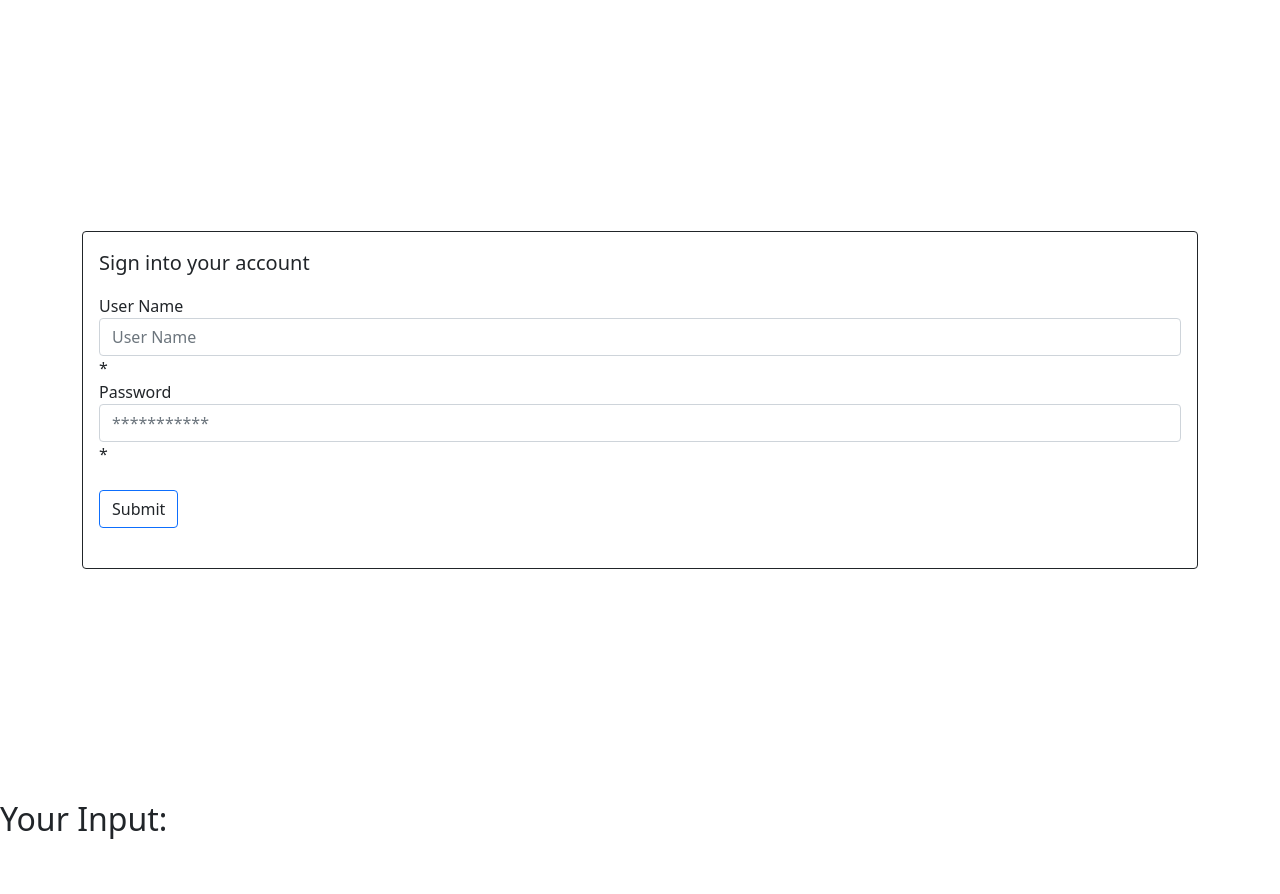
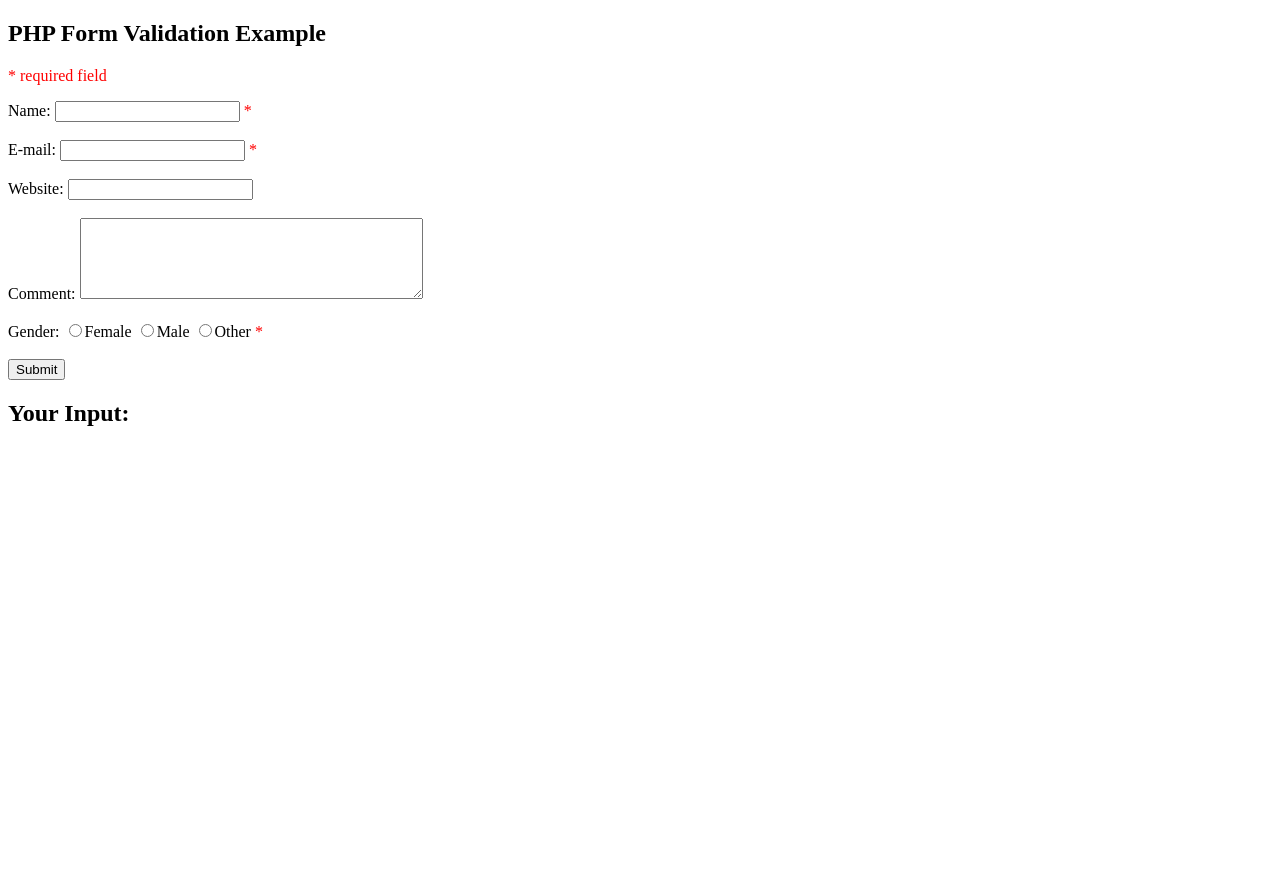
Before and after one commit to britealex/Practice_Folder, a PHP site: page / in a window 1280 px wide. After the commit the page ends 426 px from the top, so only its background shows below. Run offline with PHP 8.4, Linux system fonts and the light colour scheme.

Commit message:
Add files via upload

```diff
--- a/index.php
+++ b/index.php
@@ -1,39 +1,69 @@
-<!DOCTYPE html>
-<html lang="en">
+<!DOCTYPE HTML>
+<html>
+<title>Self Posting Form practice. </title>
 
 <head>
-    <title>Brite Pedigree Registry</title>
-    <meta charset="utf-8">
-    <meta name="viewport" content="width=device-width, initial-scale=1">
-    <link href="https://cdn.jsdelivr.net/npm/bootstrap@5.1.3/dist/css/bootstrap.min.css" rel="stylesheet">
+    <style>
+        .error {
+            color: #FF0000;
+        }
+    </style>
 </head>
 
 <body>
 
-
     <?php
-
-    $userNameErr = $passwordErr = "";
-    $userName = $password = "";
+    // define variables and set to empty values
+    $nameErr = $emailErr = $genderErr = $websiteErr = "";
+    $name = $email = $gender = $comment = $website = "";
 
     if ($_SERVER["REQUEST_METHOD"] == "POST") {
-        if (empty($_POST["userName"])) {
-            $userNameErr = "Username Required";
+        //retrieves all data passed into the url. and accesses each by the given name in the html code
+        if (empty($_POST["name"])) {
+            $nameErr = "Name is required";
         } else {
-            $userName = test_input($_POST["userName"]);
+            $name = test_input($_POST["name"]);
 
-            if (!preg_match("/^[a-zA-Z-' ]*$/", $userName)) {
-                $userNameErr = "Only letters and white space allowed";
+            // check if name only contains letters and whitespace
+            if (!preg_match("/^[a-zA-Z-' ]*$/", $name)) {
+                $nameErr = "Only letters and white space allowed";
             }
         }
 
-        if (empty($_POST["password"])) {
-            $passwordErr = "Password Required";
+        if (empty($_POST["email"])) {
+            $emailErr = "Email is required";
         } else {
-            $password = test_input($_POST["password"]);
+            $email = test_input($_POST["email"]);
+            // check if e-mail address is well-formed
+            if (!filter_var($email, FILTER_VALIDATE_EMAIL)) {
+                $emailErr = "Invalid email format";
+            }
+        }
+
+        if (empty($_POST["website"])) {
+            $website = "";
+        } else {
+            $website = test_input($_POST["website"]);
+            // check if URL address syntax is valid (this regular expression also allows dashes in the URL)
+            if (!preg_match("/\b(?:(?:https?|ftp):\/\/|www\.)[-a-z0-9+&@#\/%?=~_|!:,.;]*[-a-z0-9+&@#\/%=~_|]/i", $website)) {
+                $websiteErr = "Invalid URL";
+            }
+        }
+
+        if (empty($_POST["comment"])) {
+            $comment = "";
+        } else {
+            $comment = test_input($_POST["comment"]);
+        }
+
+        if (empty($_POST["gender"])) {
+            $genderErr = "Gender is required";
+        } else {
+            $gender = test_input($_POST["gender"]);
         }
     }
 
+    //removes redundant html characters
     function test_input($data)
     {
         $data = trim($data);
@@ -41,41 +71,44 @@
         $data = htmlspecialchars($data);
         return $data;
     }
-
     ?>
 
-
-    <main class="d-flex align-items-center min-vh-100 py-3 py-md-0">
-        <div class="container">
-            <div class="card border border-dark">
-                <div>
-                    <div class="card-body">
-                        <p class="fs-5">Sign into your account</p>
-                        <form method="post" action="<?php echo htmlspecialchars($_SERVER["PHP_SELF"]); ?>">
-                            <div class="form-group">
-                                <label for="text">User Name</label>
-                                <input type="text" name="userName" id="userName" class="form-control" placeholder="User Name">
-                                <span class="error">* <?php echo $userNameErr; ?> </span>
-                            </div>
-                            <div class="form-group mb-4">
-                                <label for="password" class="sr-only">Password</label>
-                                <input type="password" name="password" id="password" class="form-control" placeholder="***********">
-                                <span class="error">* <?php echo $passwordErr; ?> </span>
-                            </div>
-                            <input name="login" id="login" class="btn btn-block login-btn mb-4 border border-primary" type="submit">
-                        </form>
-                    </div>
-                </div>
-            </div>
-        </div>
-    </main>
+    <h2>PHP Form Validation Example</h2>
+    <p><span class="error">* required field</span></p>
+    <form method="post" action="<?php echo htmlspecialchars($_SERVER["PHP_SELF"]); ?>">
+    <! –– validates all form input fields ––>
+        Name: <input type="text" name="name" value="<?php echo $name; ?>">
+        <span class="error">* <?php echo $nameErr; ?></span>
+        <br><br>
+        E-mail: <input type="text" name="email" value="<?php echo $email; ?>">
+        <span class="error">* <?php echo $emailErr; ?></span>
+        <br><br>
+        Website: <input type="text" name="website" value="<?php echo $website; ?>">
+        <span class="error"><?php echo $websiteErr; ?></span>
+        <br><br>
+        Comment: <textarea name="comment" rows="5" cols="40"><?php echo $comment; ?></textarea>
+        <br><br>
+        Gender:
+        <input type="radio" name="gender" <?php if (isset($gender) && $gender == "female") echo "checked"; ?> value="female">Female
+        <input type="radio" name="gender" <?php if (isset($gender) && $gender == "male") echo "checked"; ?> value="male">Male
+        <input type="radio" name="gender" <?php if (isset($gender) && $gender == "other") echo "checked"; ?> value="other">Other
+        <span class="error">* <?php echo $genderErr; ?></span>
+        <br><br>
+        <input type="submit" name="submit" value="Submit">
+    </form>
 
     <?php
     echo "<h2>Your Input:</h2>";
-    echo $userName;
+    //accesses all input values by using their variable names and prints it to the webpage
+    echo $name;
     echo "<br>";
-    echo $password;
+    echo $email;
     echo "<br>";
+    echo $website;
+    echo "<br>";
+    echo $comment;
+    echo "<br>";
+    echo $gender;
     ?>
 
 </body>
```
